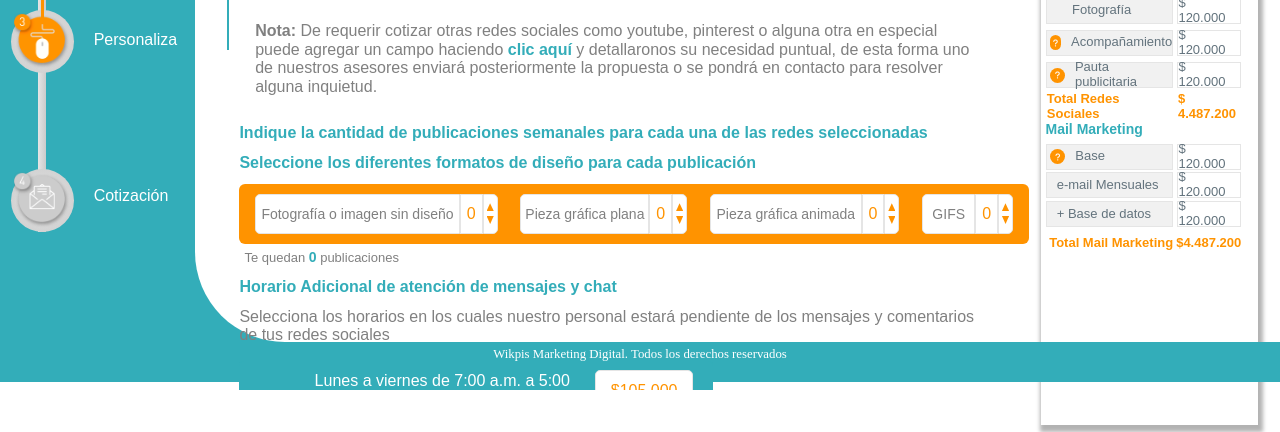
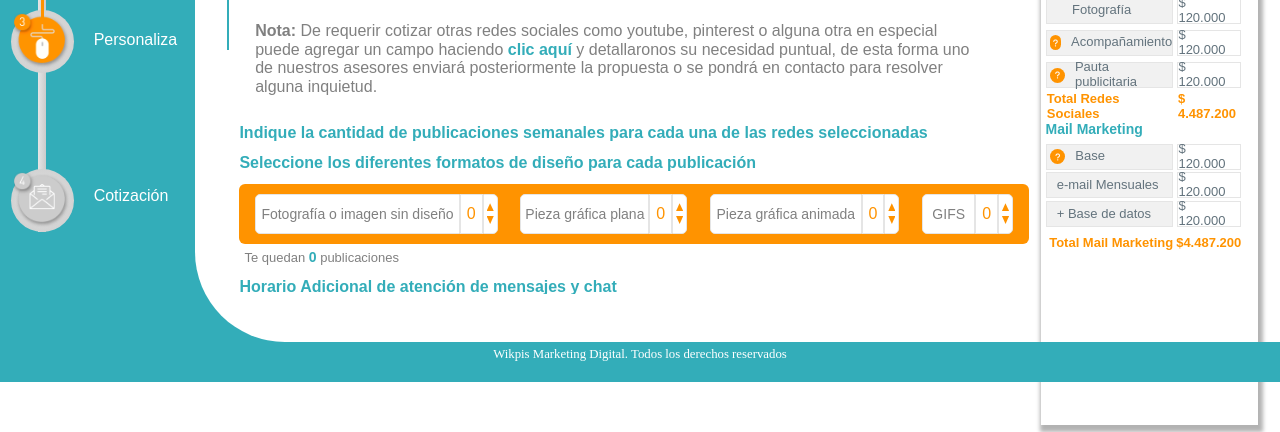
Before and after one commit to yohan2460/Wikpis, a plain HTML site: page HTML/customize.html in a window 1280 px wide. Shown: the part 418-850 px from the top of the page. Drawn offline with Linux system fonts and the light colour scheme; files whose address does not match are found by name.

Commit message:
se trata de solucionar el error

```diff
--- a/CSS/style-customize_2.css
+++ b/CSS/style-customize_2.css
@@ -47,7 +47,7 @@
 }
 
 .containerQuotation_personalized {
-    height: 98%;
+    height: 83%;
     /* border: 1px solid red; */
     width: 100%;
     overflow-y: scroll;
```
